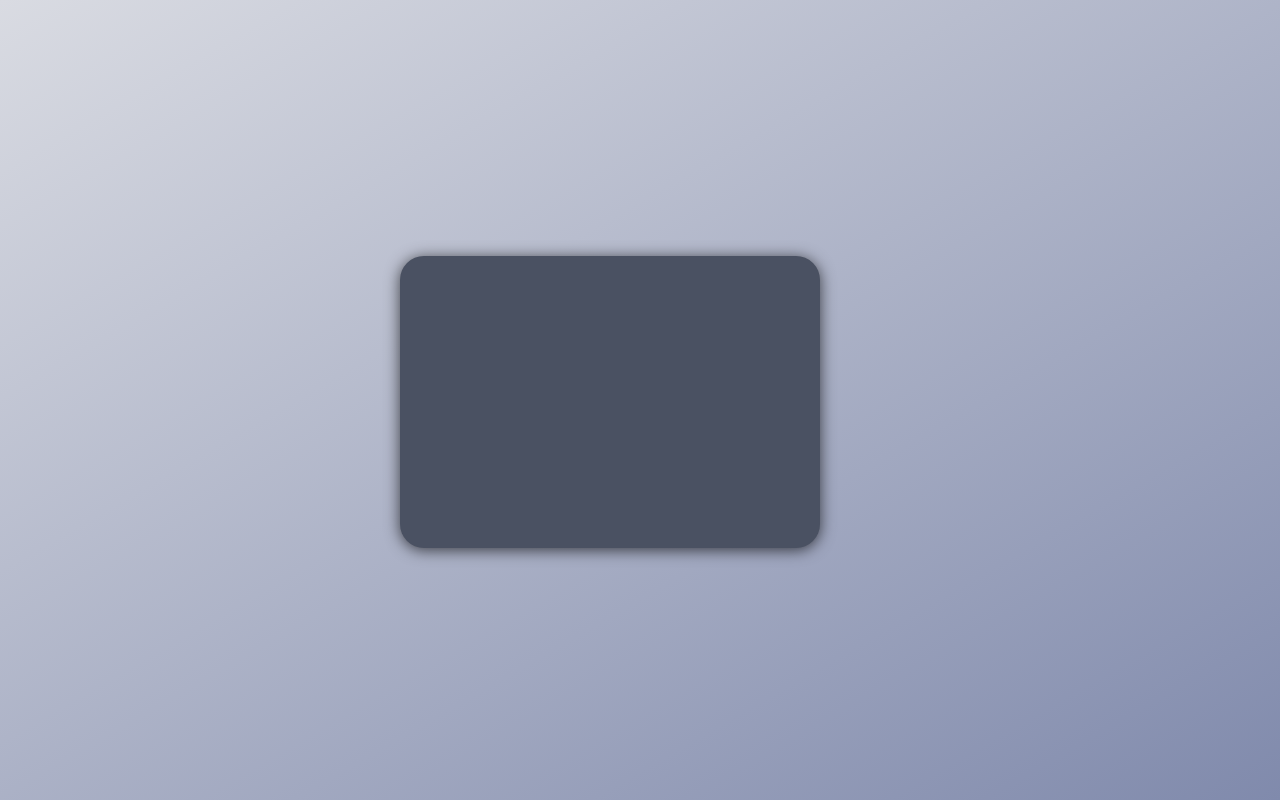
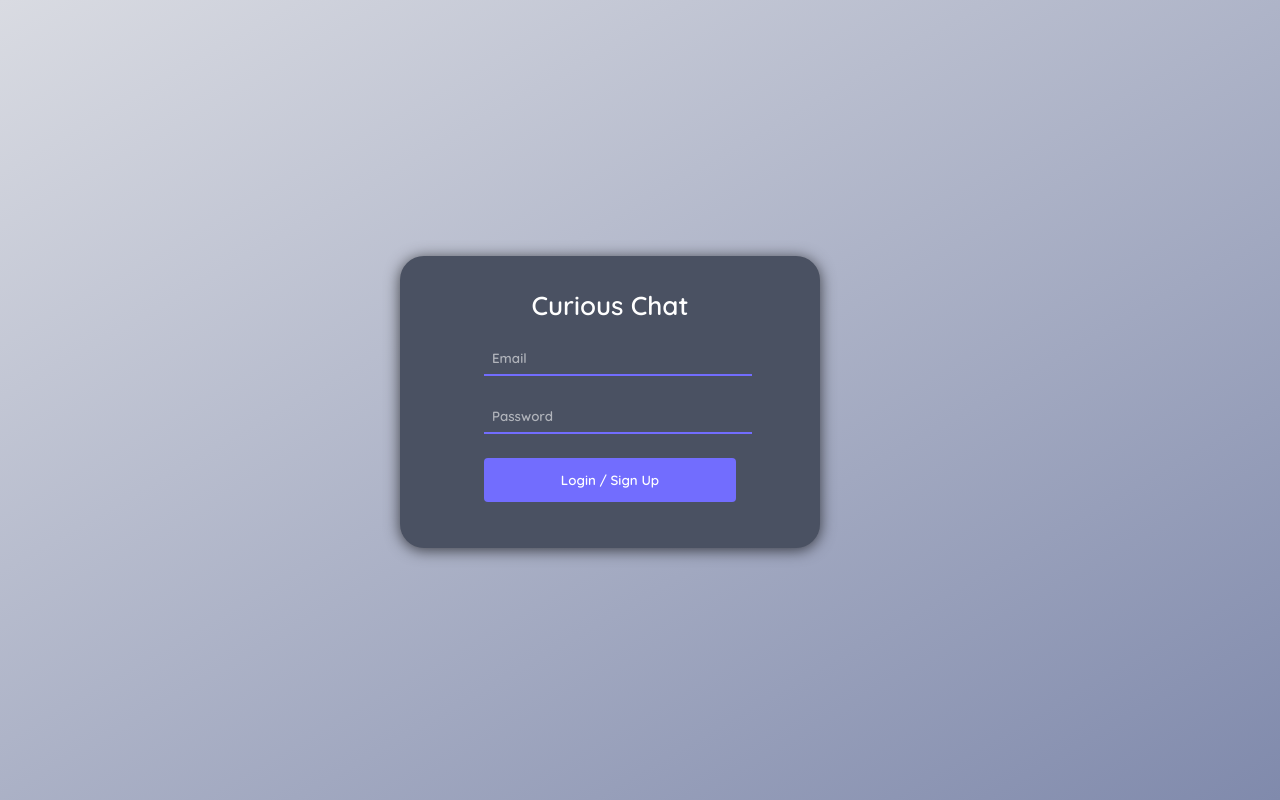
Before and after one commit to emorilebo/curious_web_chat, a Next.js app: page / in a window 1280 px wide. Built offline with nearby package versions, Linux system fonts and the light colour scheme.

Commit message:
UPDATE: login

```diff
--- a/pages/index.js
+++ b/pages/index.js
@@ -1,4 +1,4 @@
-import React, {useContent} from "react";
+import React, {useContext} from "react";
 
 import { Context } from "../context";
 
@@ -7,10 +7,29 @@ import { useRouter } from "next/router";
 import axios from 'axios';
 
 export default function Auth() {
+  const {
+    setUsername,
+    setSecret,
+  } = useContext(Context);
   return <div className="background">
     <div className="auth-container">
       <form className="auth-form" onSubmit={e=>e.preventDefault()} action="">
-
+        <div className="auth-title">Curious Chat</div>
+        <div className="input-container">
+          <input type="text"
+            placeholder="Email"
+            className="text-input"
+            onChange={e=>setUsername(e.target.value)}
+          />
+        </div>
+        <div className="input-container">
+          <input type="password"
+            placeholder="Password"
+            className="text-input"
+            onChange={e=>setSecret(e.target.value)}
+          />
+        </div>
+        <button type="submit" className='submit-button'>Login / Sign Up</button>
       </form>
     </div>
   </div>;
```
